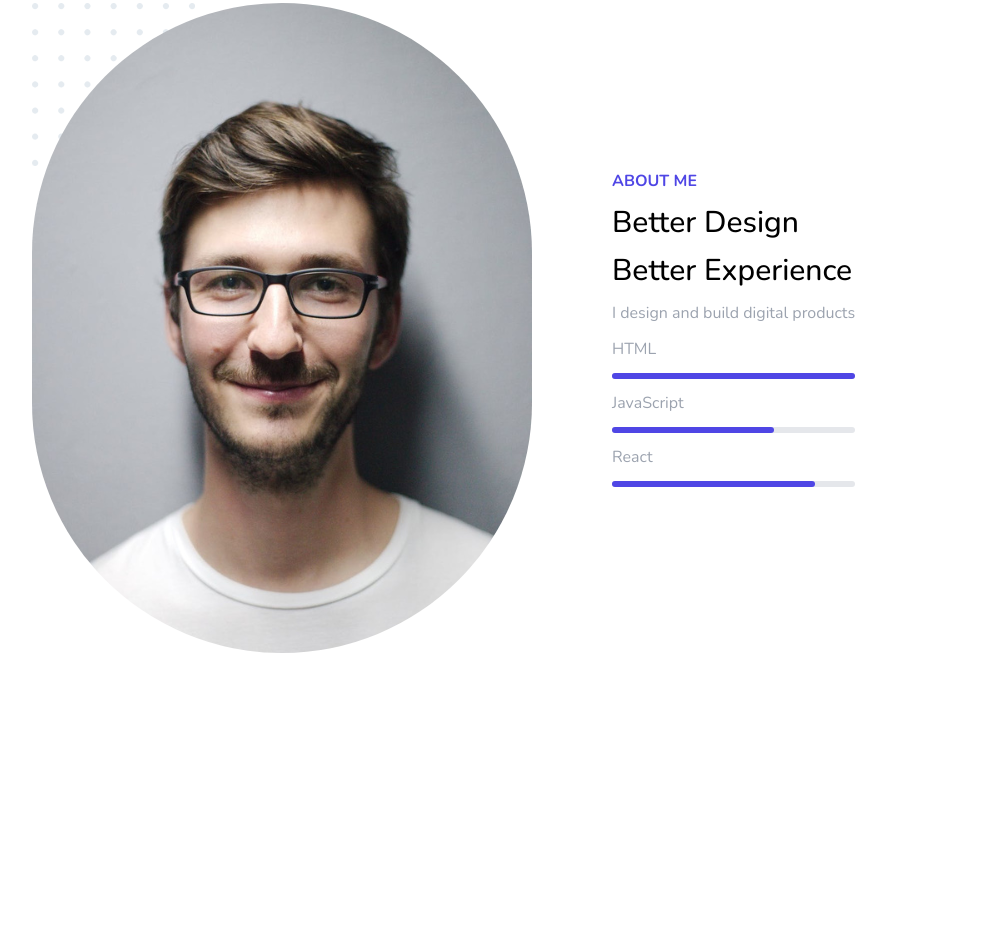
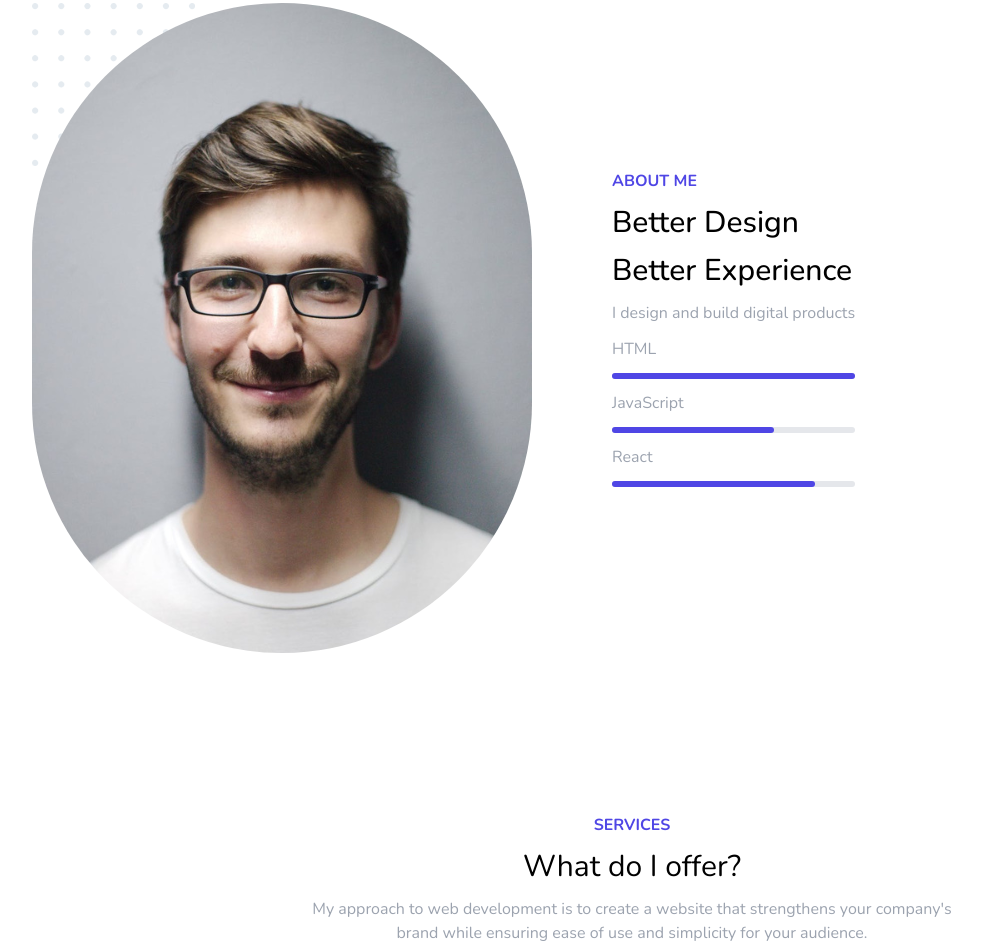
Before and after one commit to EhWanu/Portfolio, a website: page index.html in a window 1280 px wide. Shown: the part 957-1902 px from the top of the page, without its empty margins (8-990 px from the left). Before the commit the page ends 1770 px from the top, so only its background shows below. Drawn offline with nearby package versions, Linux system fonts and the light colour scheme.

Commit message:
top layout styling

```diff
--- a/index.html
+++ b/index.html
@@ -205,9 +205,21 @@
 			</div>
 		</div>
 		<!-- SERVICES -->
-		<div>
+		<div class="container mx-auto">
 			<div>
 				<!-- TOP -->
+				<div class="flex flex-col gap-3 items-center">
+					<h1 class="text-indigo-600 font-bold">
+						SERVICES
+					</h1>
+					<h1 class="text-3xl">What do I offer?</h1>
+					<p class="w-1/2 text-center text-gray-400">
+						My approach to web development is to create
+						a website that strengthens your company's
+						brand while ensuring ease of use and
+						simplicity for your audience.
+					</p>
+				</div>
 				<!-- BOTTOM -->
 			</div>
 		</div>
```
Also changed, not shown: css/style.css.
